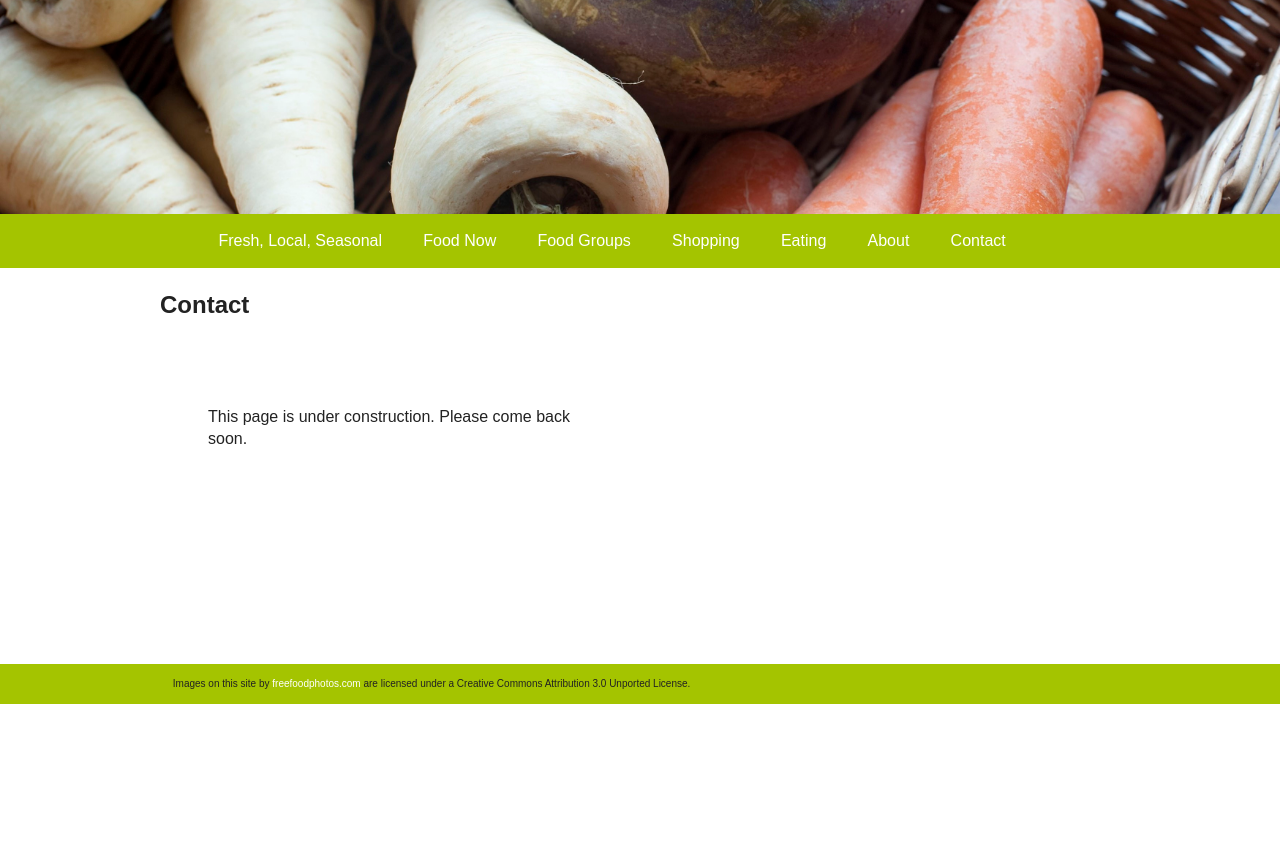
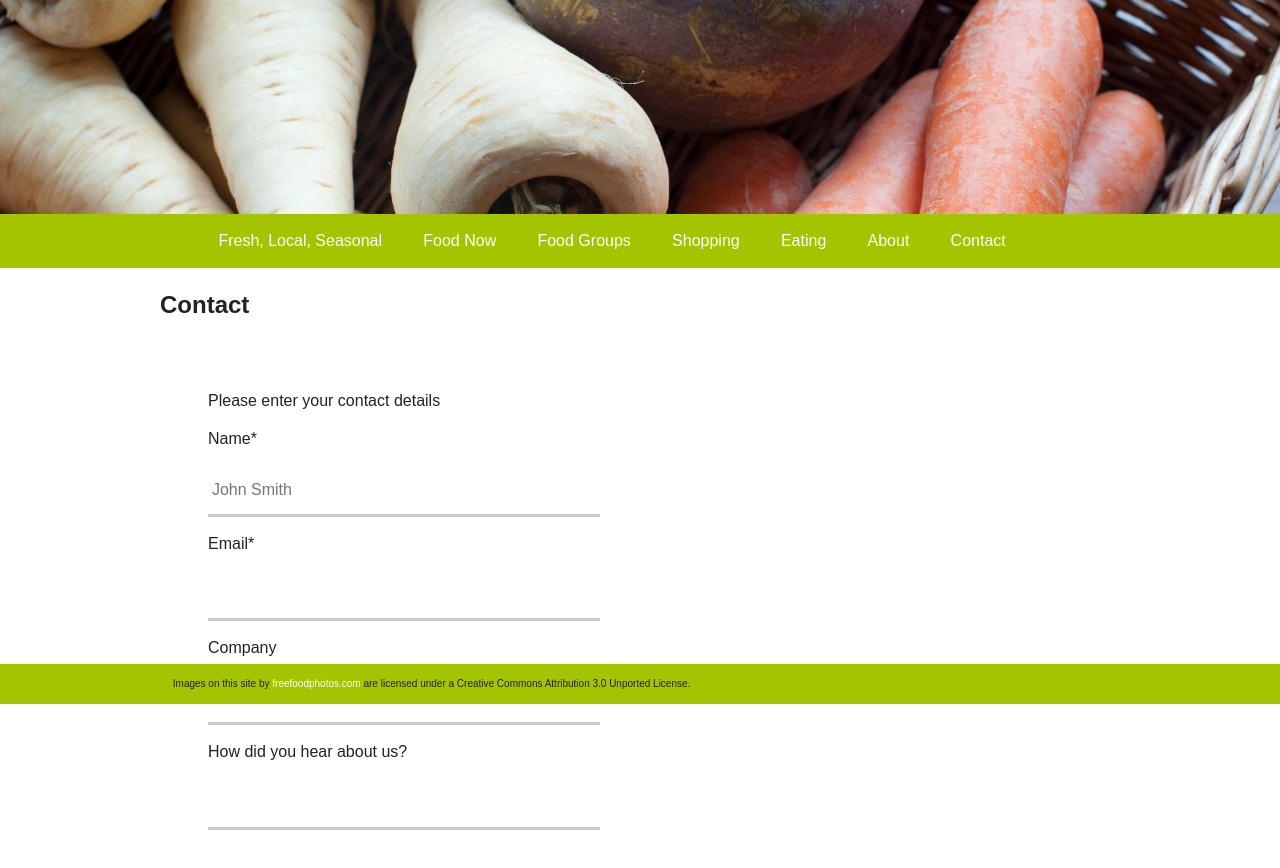
Before and after one commit to Rustyru/FEWD10-FinalProject, a plain HTML site: page Contact/index.html in a window 1280 px wide. Shown: the part 86-954 px from the top of the page. Drawn offline with nearby package versions, Linux system fonts and the light colour scheme.

Commit message:
form added to contact page

```diff
--- a/Contact/index.html
+++ b/Contact/index.html
@@ -54,7 +54,23 @@
             <h2>Contact</h2>
             <div class="row">
                 <div class="article twothirds">
-                    <p>This page is under construction. Please come back soon.</p>
+
+                    <form action="" method="post">
+                        <div class="generalinfo">
+                            <fieldset>
+                                <legend>Please enter your contact details</legend>
+                                <p>Name*</p>
+                                <input type="text" name="Name" placeholder="John Smith">
+                                <p>Email*</p>
+                                <input type="email" name="Email">
+                                <p>Company</p>
+                                <input type="text" name="Company">
+                                <p>How did you hear about us?</p>
+                                <input type="text" name="Event">
+                            </fieldset>
+                        </div>
+                    </form>
+                </div>
             </div>
         </main>
     </div>
--- a/css/main.css
+++ b/css/main.css
@@ -186,6 +186,15 @@ http://www.paulirish.com/2012/box-sizing-border-box-ftw/ */
     }
     .cream {
         background: white;
+    }
+    input {
+        background-color: transparent;
+        border: 0px solid;
+        height: 50px;
+        width: 100%;
+        color: #CCC;
+        border-bottom: solid;
+        padding: 1%;
     }
     main {
         /* Something to scrollup under the footer */
```
